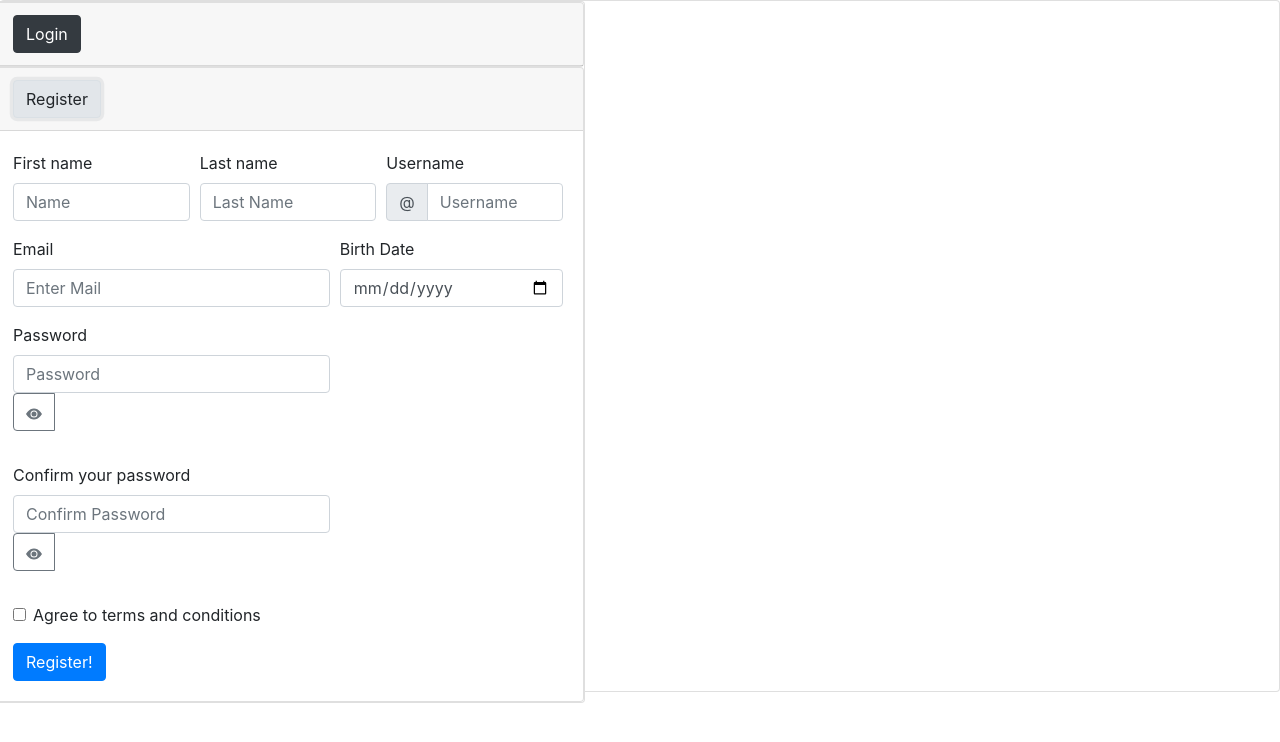
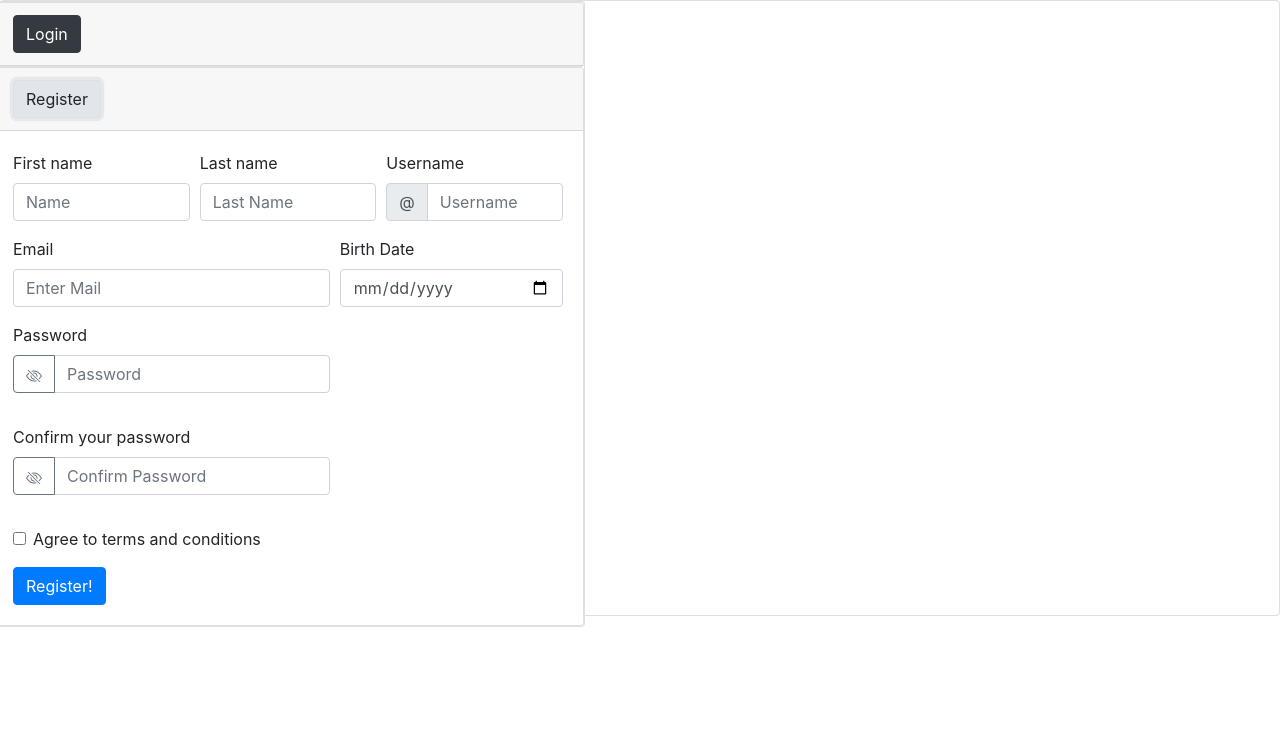
Before and after one commit to FSD0321STR/twitter, a React (Vite) app: page / in a window 1280 px wide. Both pictures are taken after a click on the button "Register". Shown: the top 742 px of the page. Built offline with nearby package versions, Linux system fonts and the light colour scheme.

Commit message:
RegisterOK

```diff
--- a/src/components/authProvider.jsx
+++ b/src/components/authProvider.jsx
@@ -32,9 +32,9 @@ const reducer = (state, action) => {
 function AuthProvider({ children }) {
   const [state, dispatch] = useReducer(reducer, initialState);
 
-  const register = async ({ email, password }) => {
+  const register = async ({ email, password, firstName, lastName, userName, birthDate }) => {
     await api
-      .register({ email, password })
+      .register({ email, password, firstName, lastName, userName, birthDate })
       .then((token) => {
         dispatch({ type: "register", token: token.token });
         localStorage.setItem("token", token.token);
--- a/src/components/user/welcome/registerForm.jsx
+++ b/src/components/user/welcome/registerForm.jsx
@@ -1,5 +1,4 @@
 import React, { useState } from "react";
-import { Formik, Field } from "formik";
 import Form from "react-bootstrap/Form";
 import Col from "react-bootstrap/Col";
 import InputGroup from "react-bootstrap/InputGroup";
@@ -12,198 +11,155 @@ function RegisterForm() {
   const history = useHistory();
   const [show, setShow] = useState(false);
   const [reShow, setReShow] = useState(false);
+  const [firstName, setFirstName] = useState("");
+  const [lastName, setLastName] = useState("");
+  const [userName, setUserName] = useState("");
+  const [email, setEmail] = useState("");
+  const [birthDate, setBirthDate] = useState("");
+  const [password, setPassword] = useState("");
+  const [rePassword, setRePassword] = useState("");
+
 
   const showPassword = () => setShow(!show);
   const showRePassword = () => setReShow(!reShow);
 
-  const validateEmail = (value) => {
-    if (!value) {
-      return "Email adress is required.";
-    }
-    if (
-      !/^[a-zA-Z0-9.!#$%&'*+/=?^_`{|}~-]+@[a-zA-Z0-9-]+(?:\.[a-zA-Z0-9-]+)*$/.test(
-        value
-      )
-    ) {
-      return "Please, introduce a valid email.";
-    }
-  };
-
-  const validateFirstName = (value) => {
-    if (!value) {
-      return "Please, provide your first name.";
-    }
-  };
-
-  const validateLastName = (value) => {
-    if (!value) {
-      return "Please, provide your last name.";
-    }
-  };
-
-  const validateUserName = (value) => {
-    if (!value) {
-      return "Please, provide your Username.";
-    }
-  };
-
-  const validateBirthDate = (value) => {
-    if (!value) {
-      return "Please, provide your birth date.";
-    }
-  };
-
-  const passwordsMatch = (password, rePaswword) => {
+  const passwordsMatch = () => {
     return password === rePassword;
   };
 
   const validatePassword = (value) => {
     if (!value) {
-      return "Please, introduce a valid password.";
+      return false;
     }
     if (value.length < 8) {
-      return "Password must have at least 8 characters.";
+      return false;
     }
+    return true;
   };
 
   const validateRePassword = (value) => {
     if (!value) {
-      return "Please, repeat your password.";
+      return false;
     }
-    if (value.legth < 8) {
-      return "Password must have at least 8 characters.";
+    if (value.length < 8) {
+      return false;
     }
+    return true;
   };
 
-  const submitRegisterForm = async (values, actions) => {
-    if (!passwordsMatch(values.password, values.rePassword)) {
-      actions.setSubmitting(false);
-      actions.validateField("password");
+  const handleSubmit = (event) => {
+    event.preventDefault();
+      auth
+      .register({
+        email,
+        password,
+        firstName,
+        lastName,
+        userName,
+        birthDate,
+      })
+      .then((res) => {
+        history.push("/Pedro")})
       }
 
-    auth
-      .register({
-        email: values.email,
-        password: values.password,
-        firstName: values.firstName,
-        lastName: values.lastName,
-        userName: values.userName,
-        birthDate: values.birthDate,
-      })
-      .then((res) => {
-        actions.setSubmitting(false);
-        history.push("/Pedro");
-      });
-  };
-
   return (
-    <Formik
-      initialValues={{
-        firstName: "",
-        lastName: "",
-        userName: "",
-        email: "",
-        birthDate: "",
-        password: "",
-        rePasword: "",
-        terms: false,
-      }}
-      onSubmit={submitRegisterForm}
+    <Form
+      noValidate
+      onSubmit={handleSubmit}
       >
-      {(props) => (
-        <Form>
       <Form.Row>
-            <Field name="firstName" validate={validateFirstName}>
-              {({ field, form }) => (
-                <Form.Group as={Col} md="4">
+        <Form.Group
+          as={Col}
+          md="4"
+          name="firstName"
+        >
           <Form.Label>First name</Form.Label>
           <Form.Control
-                    isRequired
+            required
+            onChange={(e) => setFirstName(e.target.value)}
             type="text"
             placeholder="Name"
-                    name="firstName"
           />
-                  <Form.Control.Feedback> Looks good! </Form.Control.Feedback>
+          <Form.Control.Feedback type="invalid"> Looks good! </Form.Control.Feedback>
         </Form.Group>
-              )}
-            </Field>
 
-            <Field name="lastName" validate={validateLastName}>
-              {({ field, form }) => (
-                <Form.Group as={Col} md="4">
+        <Form.Group as={Col} md="4" name="lastName" >
           <Form.Label>Last name</Form.Label>
           <Form.Control
-                    isRequired
+            required
+            onChange={(e) => setLastName(e.target.value)}
             type="text"
             placeholder="Last Name"
-                    name="lastName"
           />
-                  <Form.Control.Feedback>Looks good!</Form.Control.Feedback>
+          <Form.Control.Feedback type="invalid"> Looks good!</Form.Control.Feedback>
         </Form.Group>
-              )}
-            </Field>
-            <Field name="userName" validate={validateUserName}>
-              {({ field, form }) => (
-                <Form.Group as={Col} md="4">
+
+        <Form.Group as={Col} md="4" name="userName" >
           <Form.Label>Username</Form.Label>
           <InputGroup hasValidation>
             <InputGroup.Prepend>
-                      <InputGroup.Text id="inputGroupPrepend">
-                        @
-                      </InputGroup.Text>
+              <InputGroup.Text id="inputGroupPrepend">@</InputGroup.Text>
             </InputGroup.Prepend>
             <Form.Control
-                      isRequired
+              required
+              onChange={(e) => setUserName(e.target.value)}
               type="text"
               placeholder="Username"
               aria-describedby="inputGroupPrepend"
-                      name="userName"
             />
+            <Form.Control.Feedback type="invalid">
+              Please choose a UserName.
+            </Form.Control.Feedback>
           </InputGroup>
         </Form.Group>
-              )}
-            </Field>
       </Form.Row>
+
       <Form.Row>
-            <Field name="email" validate={validateEmail}>
-              {({ field, form }) => (
-                <Form.Group as={Col} md="7">
+        <Form.Group as={Col} md="7" name="email" >
           <Form.Label>Email</Form.Label>
           <Form.Control
-                    isRequired
+            required
+            onChange={(e) => setEmail(e.target.value)}
             type="email"
             placeholder="Enter Mail"
-                    name="email"
+          />
+          <Form.Control.Feedback type="invalid">Looks good!</Form.Control.Feedback>
+        </Form.Group>
+
+        <Form.Group
+          as={Col}
+          md="5"
+          name="birthDate"
+        >
+          <Form.Label>Birth Date</Form.Label>
+          <Form.Control
+            required
+            onChange={(e) => setBirthDate(e.target.value)}
+            type="date"
           />
         </Form.Group>
-              )}
-            </Field>
 
-            <Field name="birthDate" validate={validateBirthDate}>
-              {({ field, form }) => (
-                <Form.Group as={Col} md="5">
-                  <Form.Label>Birth Date</Form.Label>
-                  <Form.Control isRequired type="date" name="birthDate" />
-                </Form.Group>
-              )}
-            </Field>
-            <Field name="password" validate={validatePassword}>
-              {({ field, form }) => (
-                <Form.Group as={Col} md="7">
+        <Form.Group as={Col} md="7" name="password" >
           <Form.Label>Password</Form.Label>
-                  <Form.Control
-                    isRequired
-                    type={show ? "text" : "password"}
-                    placeholder="Password"
-                    name="password"
-                    aria-describedby="basic-addon1"
-                  />
           <InputGroup className="mb-3">
             <InputGroup.Prepend>
               <Button
                 variant="outline-secondary"
                 children={
                   show ? (
+                    <svg
+                    xmlns="http://www.w3.org/2000/svg"
+                    width="16"
+                    height="16"
+                    fill="currentColor"
+                    class="bi bi-eye-fill"
+                    viewBox="0 0 16 16"
+                  >
+                    <path d="M10.5 8a2.5 2.5 0 1 1-5 0 2.5 2.5 0 0 1 5 0z" />
+                    <path d="M0 8s3-5.5 8-5.5S16 8 16 8s-3 5.5-8 5.5S0 8 0 8zm8 3.5a3.5 3.5 0 1 0 0-7 3.5 3.5 0 0 0 0 7z" />
+                  </svg>
+
+                  ) : (
                     <svg
                     xmlns="http://www.w3.org/2000/svg"
                     width="16"
@@ -216,7 +172,33 @@ function RegisterForm() {
                     <path d="M11.297 9.176a3.5 3.5 0 0 0-4.474-4.474l.823.823a2.5 2.5 0 0 1 2.829 2.829l.822.822zm-2.943 1.299.822.822a3.5 3.5 0 0 1-4.474-4.474l.823.823a2.5 2.5 0 0 0 2.829 2.829z" />
                     <path d="M3.35 5.47c-.18.16-.353.322-.518.487A13.134 13.134 0 0 0 1.172 8l.195.288c.335.48.83 1.12 1.465 1.755C4.121 11.332 5.881 12.5 8 12.5c.716 0 1.39-.133 2.02-.36l.77.772A7.029 7.029 0 0 1 8 13.5C3 13.5 0 8 0 8s.939-1.721 2.641-3.238l.708.709zm10.296 8.884-12-12 .708-.708 12 12-.708.708z" />
                   </svg>
-                          ) : (
+
+                  )
+                }
+                onClick={showPassword}
+              />
+            </InputGroup.Prepend>
+            <Form.Control
+              require
+              type={show ? "text" : "password"}
+              placeholder="Password"
+              onChange={(e) => setPassword(e.target.value)}
+              aria-describedby="basic-addon1"
+            />
+          </InputGroup>
+        </Form.Group>
+        <Form.Group
+          as={Col}
+          md="7"
+          name="rePassword"
+        >
+          <Form.Label>Confirm your password</Form.Label>
+          <InputGroup className="mb-3">
+            <InputGroup.Prepend>
+              <Button
+                variant="outline-secondary"
+                children={
+                  reShow ? (
                     <svg
                     xmlns="http://www.w3.org/2000/svg"
                     width="16"
@@ -228,33 +210,8 @@ function RegisterForm() {
                     <path d="M10.5 8a2.5 2.5 0 1 1-5 0 2.5 2.5 0 0 1 5 0z" />
                     <path d="M0 8s3-5.5 8-5.5S16 8 16 8s-3 5.5-8 5.5S0 8 0 8zm8 3.5a3.5 3.5 0 1 0 0-7 3.5 3.5 0 0 0 0 7z" />
                   </svg>
-                          )
-                        }
-                        onClick={showPassword}
-                      />
-                    </InputGroup.Prepend>
-                  </InputGroup>
-                </Form.Group>
-              )}
-            </Field>
 
-            <Field name="rePassword" validate={validateRePassword}>
-              {({ field, form }) => (
-                <Form.Group as={Col} md="7">
-                  <Form.Label>Confirm your password</Form.Label>
-                  <Form.Control
-                    isRequired
-                    type={reShow ? "text" : "password"}
-                    placeholder="Confirm Password"
-                    name="password"
-                    aria-describedby="basic-addon1"
-                  />
-                  <InputGroup className="mb-3">
-                    <InputGroup.Prepend>
-                      <Button
-                        variant="outline-secondary"
-                        children={
-                          reShow ? (
+                  ) : (
                     <svg
                     xmlns="http://www.w3.org/2000/svg"
                     width="16"
@@ -267,48 +224,33 @@ function RegisterForm() {
                     <path d="M11.297 9.176a3.5 3.5 0 0 0-4.474-4.474l.823.823a2.5 2.5 0 0 1 2.829 2.829l.822.822zm-2.943 1.299.822.822a3.5 3.5 0 0 1-4.474-4.474l.823.823a2.5 2.5 0 0 0 2.829 2.829z" />
                     <path d="M3.35 5.47c-.18.16-.353.322-.518.487A13.134 13.134 0 0 0 1.172 8l.195.288c.335.48.83 1.12 1.465 1.755C4.121 11.332 5.881 12.5 8 12.5c.716 0 1.39-.133 2.02-.36l.77.772A7.029 7.029 0 0 1 8 13.5C3 13.5 0 8 0 8s.939-1.721 2.641-3.238l.708.709zm10.296 8.884-12-12 .708-.708 12 12-.708.708z" />
                   </svg>
-                          ) : (
-                            <svg
-                              xmlns="http://www.w3.org/2000/svg"
-                              width="16"
-                              height="16"
-                              fill="currentColor"
-                              class="bi bi-eye-fill"
-                              viewBox="0 0 16 16"
-                            >
-                              <path d="M10.5 8a2.5 2.5 0 1 1-5 0 2.5 2.5 0 0 1 5 0z" />
-                              <path d="M0 8s3-5.5 8-5.5S16 8 16 8s-3 5.5-8 5.5S0 8 0 8zm8 3.5a3.5 3.5 0 1 0 0-7 3.5 3.5 0 0 0 0 7z" />
-                            </svg>
+
                   )
                 }
                 onClick={showRePassword}
               />
             </InputGroup.Prepend>
+            <Form.Control
+              require
+              type={reShow ? "text" : "password"}
+              placeholder="Confirm Password"
+              onChange={(e) => setRePassword(e.target.value)}
+              aria-describedby="basic-addon1"
+            />
           </InputGroup>
         </Form.Group>
-              )}
-            </Field>
       </Form.Row>
+
       <Form.Group>
         <Form.Check
           required
-              name="terms"
           label="Agree to terms and conditions"
-              id="validationFormik0"
+          feedback="You must agree before submitting."
         />
       </Form.Group>
-          <Button
-            bgGradient="linear(to-r, red.500, yellow.500"
-            color="white"
-            _hover={{
-                    bgGradient: "linear(to-1, #7928CA, #FF0080)",
-            }}
-            isLoading={props.isSubmitting}
-            type="submit">Register!</Button>
+      <Button type="submit">Register!</Button>
     </Form>
-      )}
-    </Formik>
   );
 }
 
-export default RegisterForm;
+export default RegisterForm
```
Lines whose indentation alone changed are shown as unchanged.
